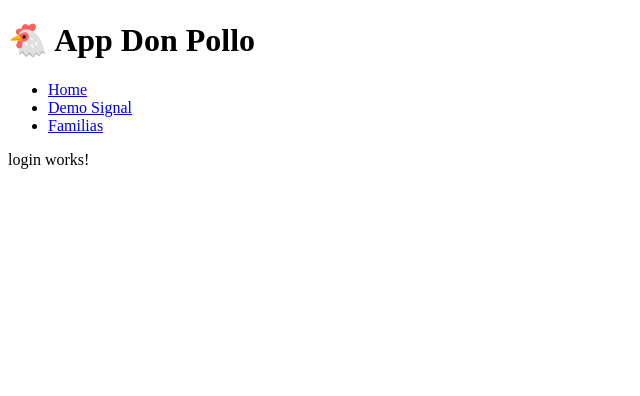
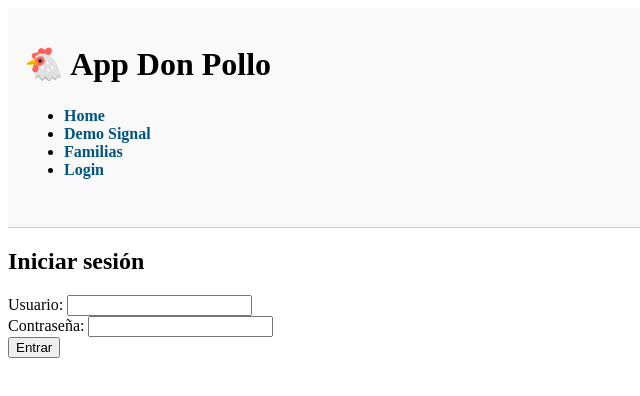
Before and after one commit to rauxasoft/2025_05_21_DON_POLLO_FORMACION_APP, an Angular app: page /login in a window 1280 px wide. Shown: the top 396 px of the page, without its empty margins (0-640 px from the left). Built offline with nearby package versions, Linux system fonts and the light colour scheme.

Commit message:
disponemos de formulario de login y solicitud de token

```diff
--- a/src/app/app.component.css
+++ b/src/app/app.component.css
@@ -0,0 +1,41 @@
+header {
+  padding: 1rem;
+  border-bottom: 1px solid #ccc;
+  background-color: #f9f9f9;
+}
+
+h1 {
+  margin-bottom: 0.5rem;
+}
+
+.nav-menu {
+  list-style: none;
+  padding: 0;
+  display: flex;
+  gap: 1rem;
+  margin-bottom: 1rem;
+}
+
+.nav-menu li a {
+  text-decoration: none;
+  color: #005580;
+  font-weight: bold;
+}
+
+.version {
+  font-size: 0.85rem;
+  color: #666;
+}
+
+.usuario {
+  margin-top: 1rem;
+  background-color: #eef;
+  padding: 1rem;
+  border-radius: 0.5rem;
+}
+
+.roles {
+  list-style: none;
+  padding-left: 1rem;
+  margin-top: 0.5rem;
+}
--- a/src/app/app.component.html
+++ b/src/app/app.component.html
@@ -5,8 +5,21 @@
             <li><a routerLink="/">Home</a></li>
             <li><a routerLink="/signaldemo">Demo Signal</a></li>
             <li><a routerLink="/familias">Familias</a></li>
+            <li><a routerLink="/login">Login</a></li>
         </ul>
     </nav>
+    @if(nombre){
+        <p>Bienvenido, {{ nombre }}</p>
+        <ul>
+            @for(role of roles; track role) {
+                <li>{{ role }}</li>
+            }
+        </ul>
+    }
+
+    <!-- todo trackear cosas que no tienen id -->
+    <!-- Por qué es necesario ese track AHORA SI Y ANTES NO -->
+
 </header>
 
 <main>
--- a/src/app/app.component.ts
+++ b/src/app/app.component.ts
@@ -1,7 +1,7 @@
-import { Component } from '@angular/core';
+import { Component, effect, inject } from '@angular/core';
 import { RouterModule, RouterOutlet } from '@angular/router';
-import { SignalDemoComponent } from './components/signal-demo/signal-demo.component';
-import { ListadoFamiliasComponent } from "./components/listado-familias/listado-familias.component";
+import { userPayLoad } from './core/stores/user.store';
+import { AuthService } from './services/auth.service';
 
 @Component({
   selector: 'app-root',
@@ -10,6 +10,28 @@ import { ListadoFamiliasComponent } from "./components/listado-familias/listado-
   styleUrl: './app.component.css'
 })
 export class AppComponent {
+
+  private auth = inject(AuthService);
+
+  nombre:string | null = null;
+  roles:string[] | null = null;
+
+  constructor(){
+
+    // Cómo nos enteramos de que hay un nuevo usuario?
+
+    effect(() => {
+      const payload = userPayLoad();
+      this.nombre = payload?.nombre ?? null;
+       this.roles = payload?.roles ?? null;
+    });
+
+  }
+
+  logout(){
+    // this.auth.logot();
+  }
+
 
 }
 
--- a/src/app/components/login/login.component.html
+++ b/src/app/components/login/login.component.html
@@ -1 +1,19 @@
-<p>login works!</p>
+<div class="login-form">
+    <h2>Iniciar sesión</h2>
+
+    <label>
+        Usuario:
+        <input [value]="username()" (input)="username.set($any($event.target).value)">
+    </label><br>
+
+    <label>
+        Contraseña:
+        <input type="password" [value]="password()" (input)="password.set($any($event.target).value)">
+    </label><br>
+
+    <button (click)="login()">Entrar</button>
+
+    @if (error()) {
+        <p class="error">{{ error() }}</p>
+    }
+</div>
--- a/src/app/components/login/login.component.ts
+++ b/src/app/components/login/login.component.ts
@@ -1,11 +1,28 @@
-import { Component } from '@angular/core';
+import { Component, inject, signal } from '@angular/core';
+import { AuthService } from '../../services/auth.service';
 
 @Component({
   selector: 'app-login',
+  standalone: true,
   imports: [],
   templateUrl: './login.component.html',
   styleUrl: './login.component.css'
 })
 export class LoginComponent {
 
+  username = signal('');
+  password = signal('');
+  error = signal<string | null>(null);
+
+  private auth = inject(AuthService);
+
+  login() {
+    this.auth.login(this.username(), this.password()).subscribe({
+
+      next: () => this.error.set(null),
+      error: () => this.error.set('Usuario o Password incorrectos')
+
+    });
+  }
+
 }
--- /dev/null
+++ b/src/app/core/stores/user.store.ts
@@ -0,0 +1,21 @@
+import { computed, signal } from "@angular/core";
+
+const _userPayLoad = signal<any | null>(loadPayLoadFromLocalStorage()); // DECLARION
+
+export const userPayLoad = computed(() => _userPayLoad());
+
+export function setUserPayLoad(payload: any | null) {
+
+    _userPayLoad.set(payload);  // vamos a colocar el payload en el signal local
+
+    if(payload){
+        localStorage.setItem('user_payload', JSON.stringify(payload));
+    } else {
+        localStorage.removeItem('user_payload');
+    }
+}
+
+function loadPayLoadFromLocalStorage(): any | null {
+    const data = localStorage.getItem('user_payload');
+    return data ? JSON.parse(data) : null;
+}
--- /dev/null
+++ b/src/app/services/auth.service.ts
@@ -0,0 +1,39 @@
+import { HttpClient } from '@angular/common/http';
+import { inject, Injectable } from '@angular/core';
+import { API_BASE_URL } from '../tokens/api-base-url.token';
+import { Observable, tap } from 'rxjs';
+import { setUserPayLoad } from '../core/stores/user.store';
+
+@Injectable({
+  providedIn: 'root'
+})
+export class AuthService {
+
+  private http = inject(HttpClient);          // ya se inyecta de esta forma desde la versión 14
+  private baseURL = inject(API_BASE_URL);
+
+  login(username:string, password:string): Observable<any> {
+
+    console.log(username + " " + password );
+
+   return this.http.post(`${this.baseURL}/donpollo/auth/signin`, { username, password }).pipe(
+    tap((response:any) => {
+
+      //setToken(response.token);
+
+      const payloadBase64 = response.token.split('.')[1];
+      const payloadDecoded = this.decodeBase64_UTF_8(payloadBase64);
+      const payload = JSON.parse(payloadDecoded);
+
+      setUserPayLoad(payload);
+    })
+   );
+
+  }
+
+  decodeBase64_UTF_8(base64: string): string {
+    const binary: string = atob(base64);
+    const bytes = Uint8Array.from(binary, char => char.charCodeAt(0));
+    return new TextDecoder('utf-8').decode(bytes);
+  }
+}
```
Also changed, not shown: src/app/core/stores/auth.store.ts (added), 1 other file (tests, documents, lock files or other folders).
